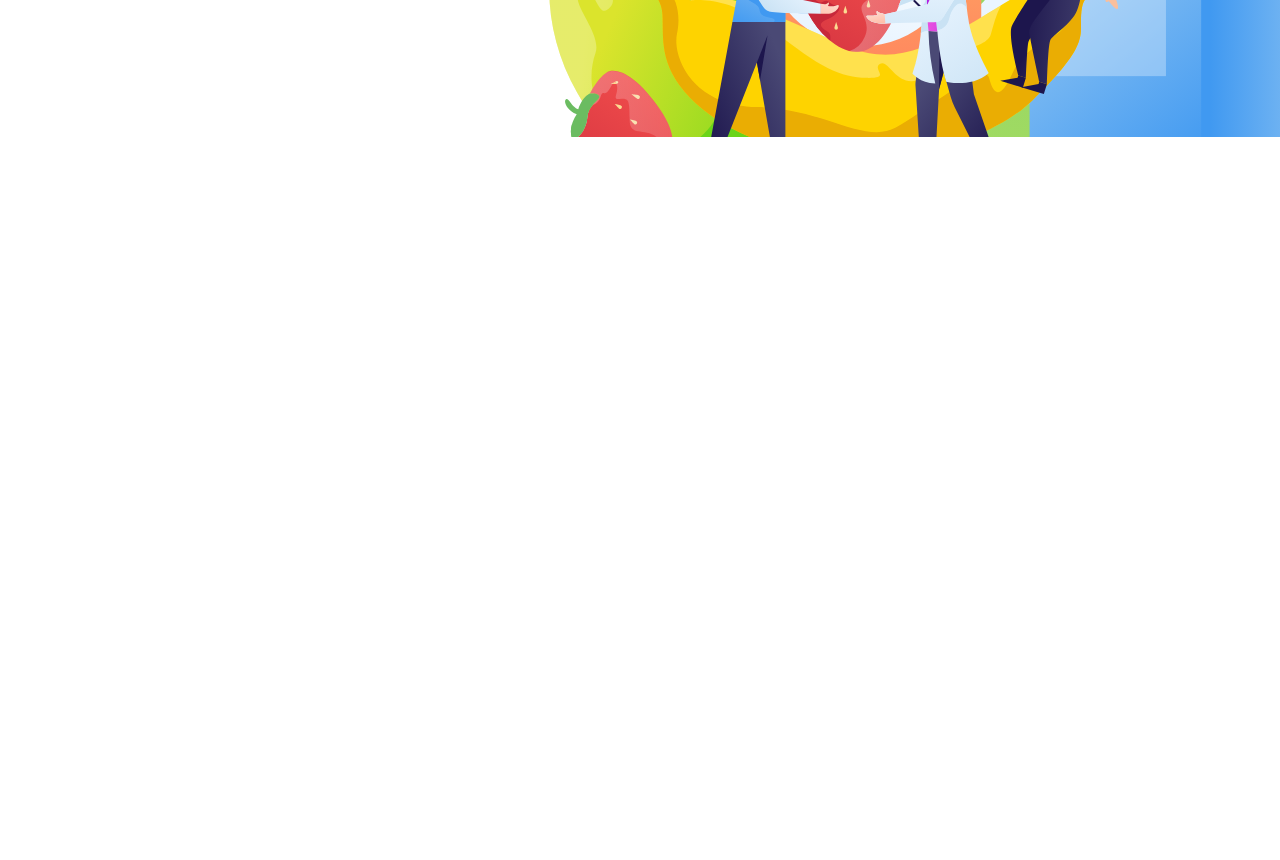
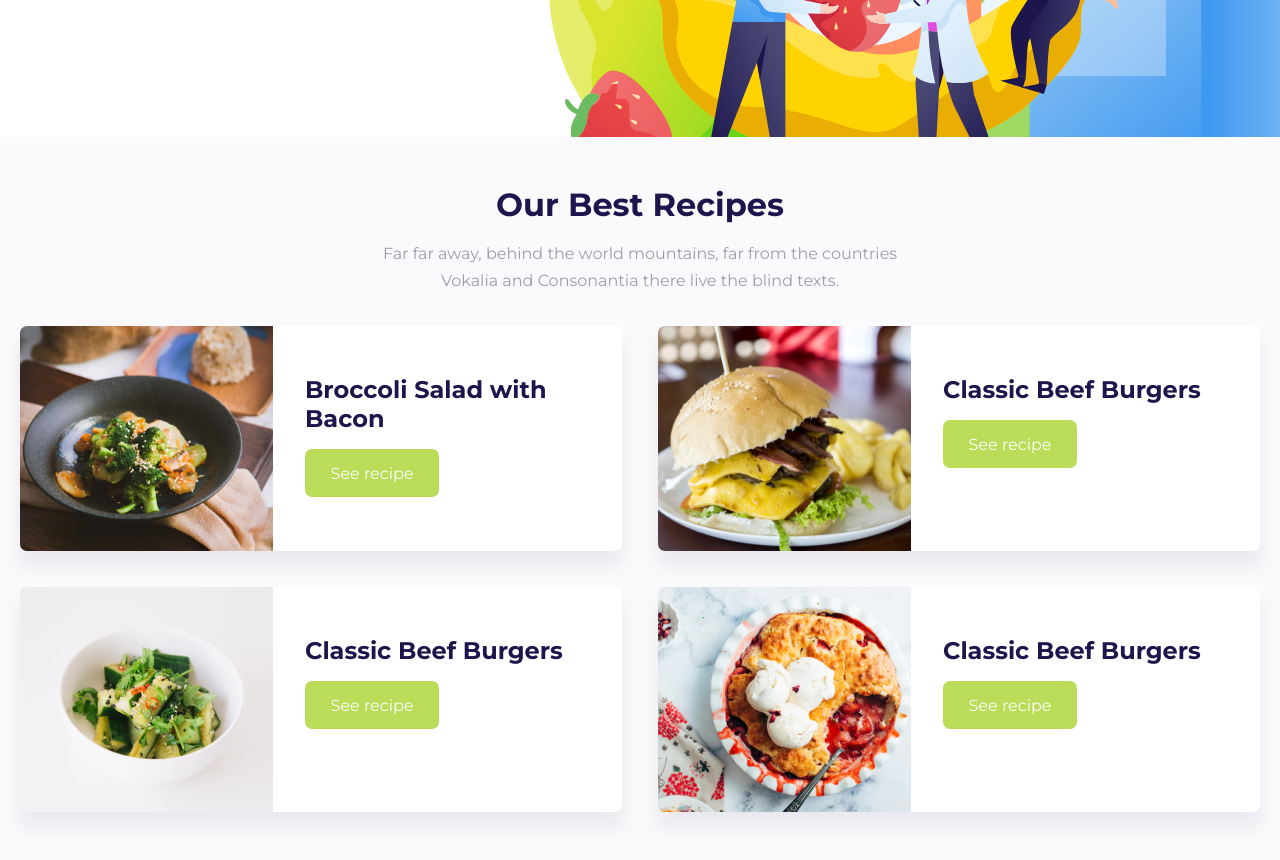
Before and after one commit to Hudsonhfreitas/Healthy-food, a React (Create React App) app: page / in a window 1280 px wide. Shown: the part 520-1380 px from the top of the page. Before the commit the page ends 800 px from the top, so only its background shows below. Built offline with nearby package versions, Linux system fonts and the light colour scheme.

Commit message:
feat: section Recipes

```diff
--- /dev/null
+++ b/src/components/RecipeItem/index.tsx
@@ -0,0 +1,20 @@
+import * as S from './styles'
+
+import { ReactNode } from 'react'
+
+interface RecipeItemProps {
+    imageSrc: string;
+    children: ReactNode;
+}
+
+export function RecipeItem({ children, imageSrc}: RecipeItemProps ) {
+    return (
+        <S.Container>
+            <img src={imageSrc} />
+            <div>
+                <h3>{children}</h3>
+                <S.Button to=''>See recipe</S.Button>
+            </div>
+        </S.Container>
+    )
+}
--- /dev/null
+++ b/src/components/RecipeItem/styles.ts
@@ -0,0 +1,43 @@
+import { Link } from "react-router-dom";
+import styled from "styled-components";
+
+export const Container = styled.li`
+    width: 100%;
+    background: var(--white);
+    box-shadow: 0 15px 20px rgba(29, 22, 77, 0.08);
+    border-radius: 7px;
+    height: 22.5rem;
+    display: flex;
+    align-items: center;
+
+    img {
+        width: 100%;
+        height: 100%;
+        max-width: 253px;
+    }
+
+    div {
+        padding: 4.9rem 3.2rem;
+        text-align: left;
+        width: 100%;
+        height: 100%;
+        h3 {
+            color: var(--text-primary);
+        }
+    }
+`
+
+export const Button = styled(Link)`
+    background: var(--primary);
+    color: var(--white);
+    height: 4.8rem;
+    width: 100%;
+    max-width: 13.4rem;
+    margin-top: 1.6rem;
+    font-size: 1.6rem;
+    border-radius: 7px;
+
+    display: flex;
+    align-items: center;
+    justify-content: center;
+`
--- /dev/null
+++ b/src/components/Recipes/index.tsx
@@ -0,0 +1,37 @@
+import { RecipeItem } from '../RecipeItem'
+
+import comida1 from '../../assets/comida_1.svg'
+import comida2 from '../../assets/comida_2.svg'
+import comida3 from '../../assets/comida_3.svg'
+import comida4 from '../../assets/comida_4.svg'
+
+import * as S from './styles'
+
+export function Recipes() {
+    return (
+        <S.Container>
+            <S.Content>
+                <h2>Our Best Recipes</h2>
+                <p>
+                    Far far away, behind the world mountains, far from the countries
+                    <br />
+                    Vokalia and Consonantia there live the blind texts.
+                </p>
+                <S.RecipesList>
+                   <RecipeItem imageSrc={comida1}>
+                       Broccoli Salad with Bacon
+                   </RecipeItem>
+                   <RecipeItem imageSrc={comida2}>
+                       Classic Beef Burgers
+                   </RecipeItem>
+                   <RecipeItem imageSrc={comida3}>
+                       Classic Beef Burgers
+                   </RecipeItem>
+                   <RecipeItem imageSrc={comida4}>
+                       Classic Beef Burgers
+                   </RecipeItem>
+                </S.RecipesList>
+            </S.Content>
+        </S.Container>
+    )
+}
--- /dev/null
+++ b/src/components/Recipes/styles.ts
@@ -0,0 +1,34 @@
+import styled from "styled-components";
+
+export const Container = styled.section`
+    background: #FAFAFC;
+    padding: 4.8rem 0 9.8rem 0;
+`
+
+export const Content = styled.div`
+    max-width: 1320px;
+    margin: 0 auto;
+    padding: 0 2rem;
+    height: 100%;
+    text-align: center;
+
+    h2 {
+        color: var(--text-primary);
+    }
+
+    p {
+        font-size: 1.6rem;
+        color: var(--text-secondary);
+        margin-top: 1.6rem;
+        line-height: 2.7rem;
+    }
+`
+
+export const RecipesList = styled.ul`
+    list-style: none;
+    margin-top: 3.2rem;
+    display: grid;
+    grid-template-columns: 1fr 1fr;
+    gap: 3.6rem;
+    flex-wrap: wrap;
+`
--- a/src/pages/Home/index.tsx
+++ b/src/pages/Home/index.tsx
@@ -1,5 +1,6 @@
 import { Header } from '../../components/Header';
 import { Hero } from '../../components/Hero';
+import { Recipes } from '../../components/Recipes';
 
 export function Home() {
     return (
@@ -7,6 +8,7 @@ export function Home() {
             <Header />
             <main>
                 <Hero />
+                <Recipes />
             </main>
         </>
     )
--- a/src/styles/global.ts
+++ b/src/styles/global.ts
@@ -17,6 +17,10 @@ export const GlobalStyle = createGlobalStyle`
 
 html {
     font-size: 62.5%;
+
+    @media screen and (max-width: 1200px) {
+        font-size: 55.5%;
+    }
 }
 
 body, input, textarea, button {
```
